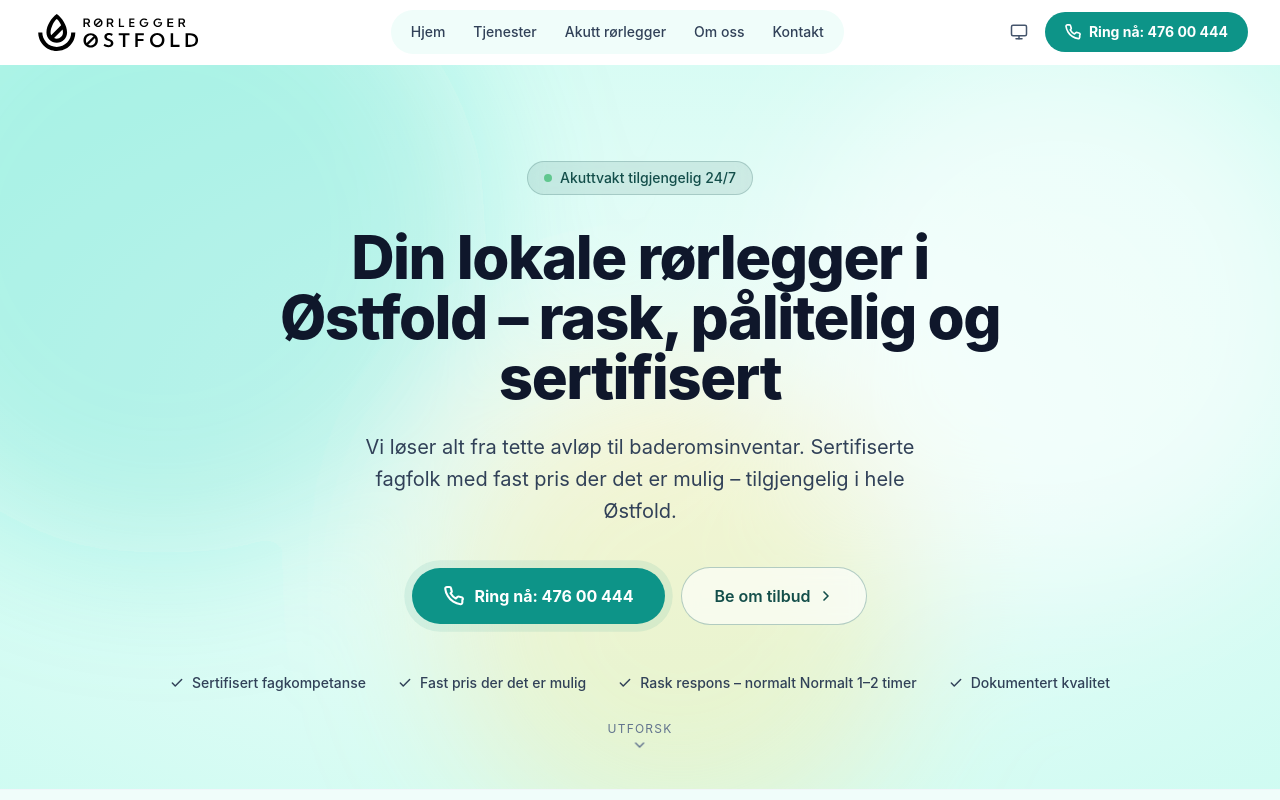
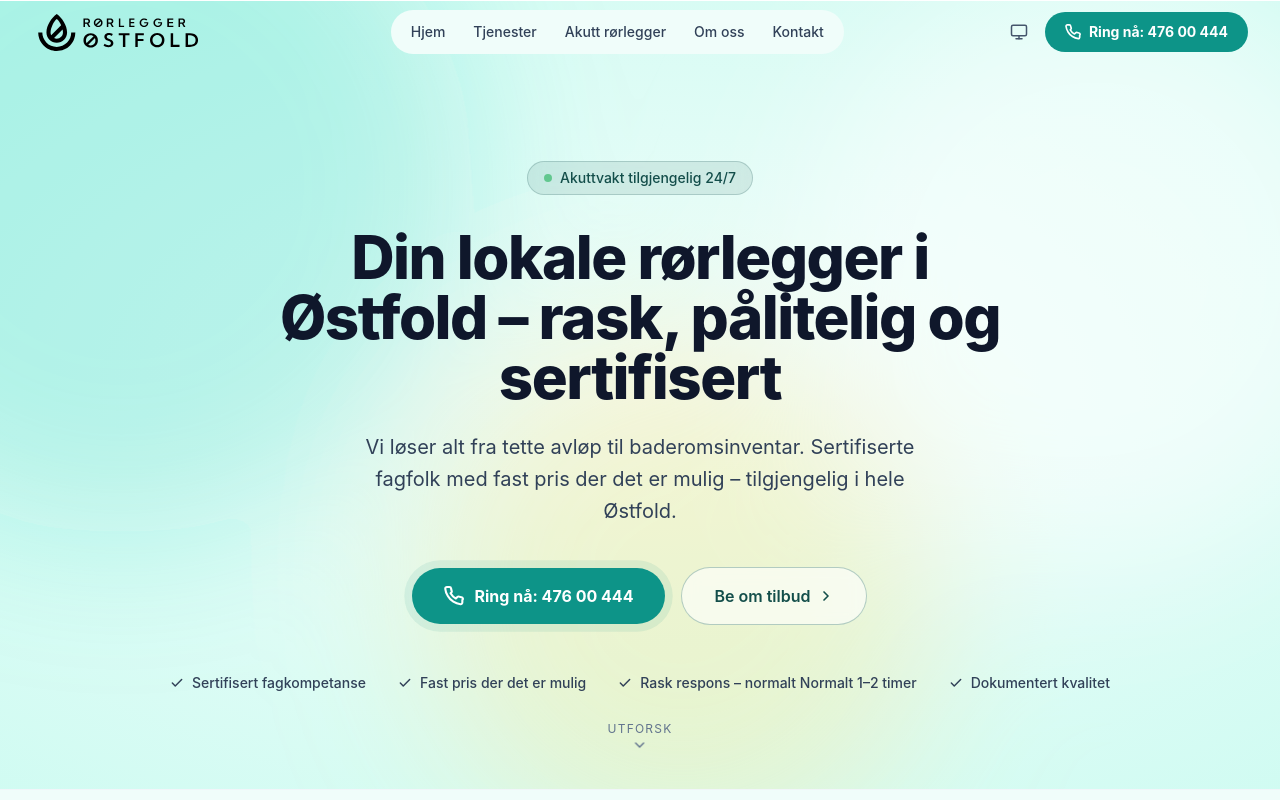
Before and after one commit to gVedvik/R-rlegger-stfold, a Next.js app: page / in a window 1280 px wide. Shown: the top 800 px of the page. Built offline with nearby package versions, Linux system fonts and the light colour scheme; no server answers.

Commit message:
Extend hero behind sticky header
Pull hero up by header height (-mt-16) so its background shows behind
the transparent header, then add matching top padding to content so
the headline stays clear of the header area.

Co-Authored-By: Claude Opus 4.6 (1M context) <noreply@anthropic.com>

```diff
--- a/components/sections/Hero.tsx
+++ b/components/sections/Hero.tsx
@@ -5,13 +5,13 @@ export default function Hero() {
   return (
     <section
       aria-labelledby="hero-heading"
-      className="relative flex min-h-[90vh] flex-col items-center justify-center overflow-hidden text-center"
+      className="relative -mt-16 flex min-h-[calc(90vh+4rem)] flex-col items-center justify-center overflow-hidden text-center"
     >
       {/* Animated water background */}
       <WaterBackground />
 
       {/* Content */}
-      <div className="relative z-10 container-xl py-24">
+      <div className="relative z-10 container-xl pt-[calc(6rem+4rem)] pb-24">
         {/* Badge */}
         <div className="inline-flex items-center gap-2 rounded-full bg-brand-900/10 border border-brand-900/20 dark:bg-white/10 dark:border-white/20 px-4 py-1.5 text-sm font-medium text-brand-900 dark:text-white/90 mb-8 backdrop-blur-sm">
           <span className="h-2 w-2 rounded-full bg-green-600 dark:bg-green-400 animate-pulse" aria-hidden="true" />
```
